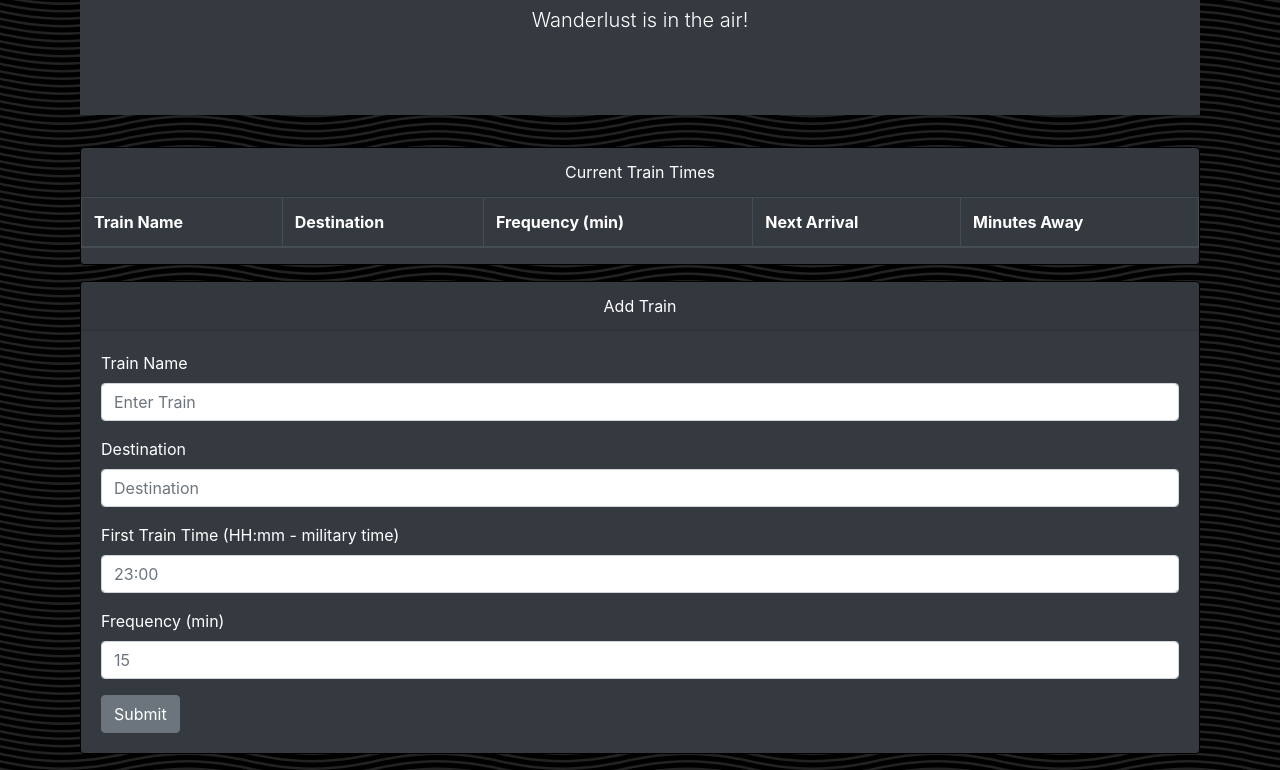
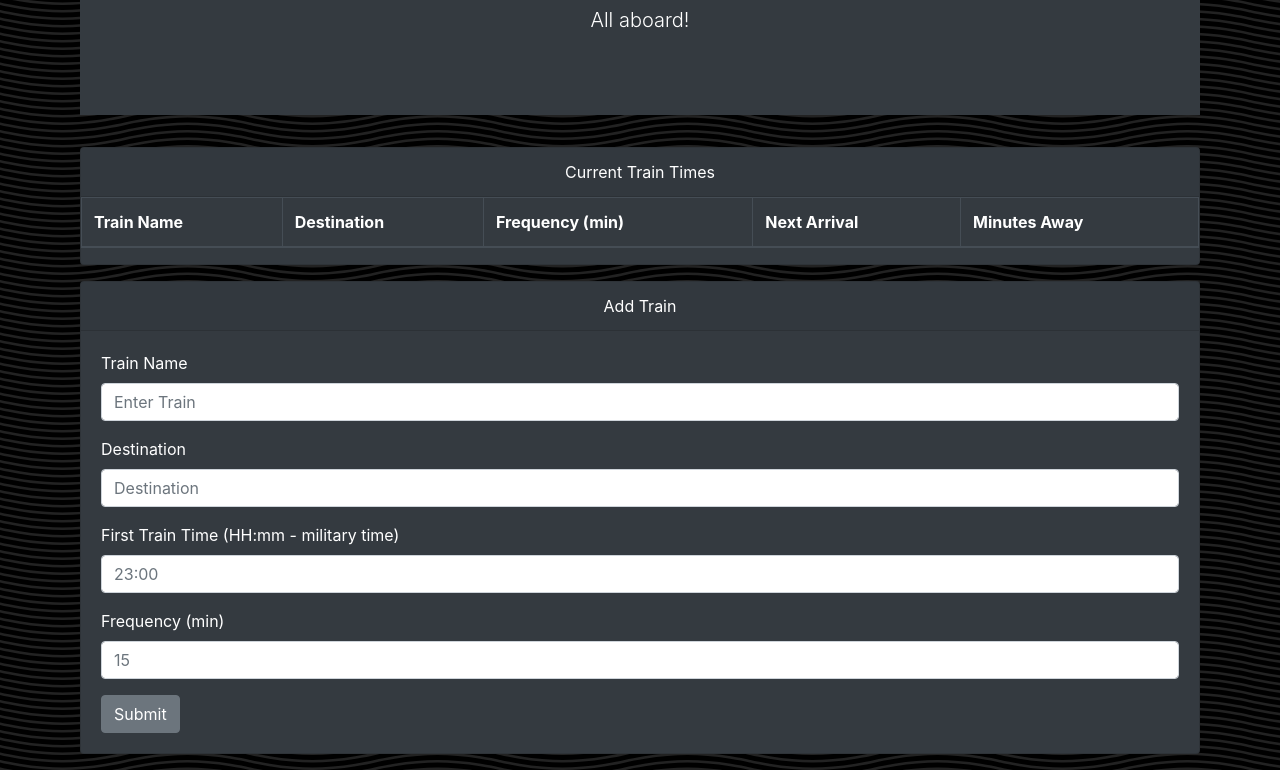
Before and after one commit to jacobwilder/Train-Scheduler, a plain HTML site: page index.html in a window 1280 px wide. Shown: the part 150-920 px from the top of the page. Drawn offline with nearby package versions, Linux system fonts and the light colour scheme; no server answers.

Commit message:
Changed subtitle on jumbotron

```diff
--- a/assets/css/style.css
+++ b/assets/css/style.css
@@ -16,8 +16,3 @@ body {
     background-color: #343A40;
     color: white;
 }
-
-.card {
-    border: 1px 1px 1px 1px;
-    border-color: black;
-}
--- a/index.html
+++ b/index.html
@@ -16,7 +16,7 @@
         <div class="jumbotron jumbotron-fluid">
             <div class="container">
                 <h1 class="display-4">Train Scheduler</h1>
-                <p class="lead">Wanderlust is in the air!</p>
+                <p class="lead">All aboard!</p>
             </div>
         </div>
         <div class="card text-white bg-dark mb-3">
```
